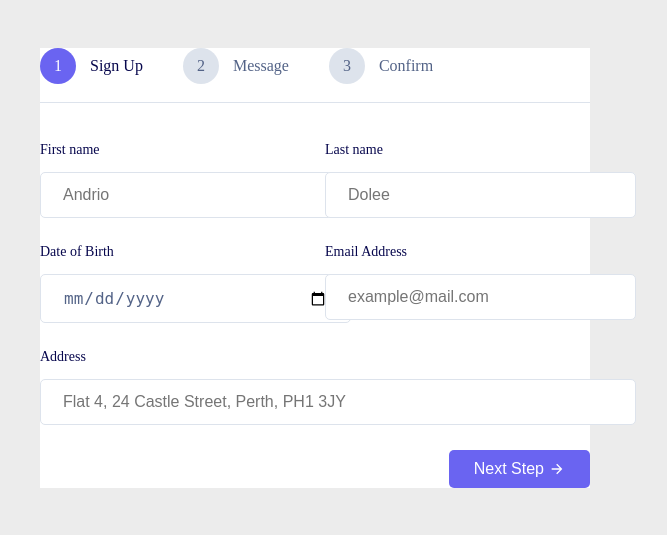
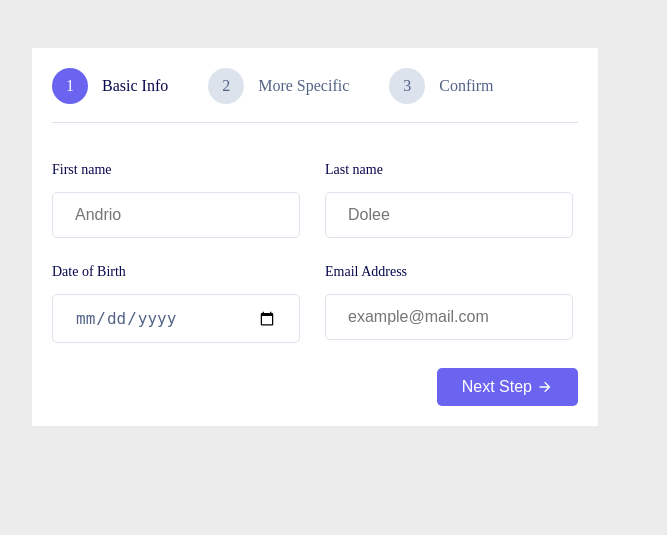
Before and after one commit to Rehaan12345/pathfinders, a Flask app: page /signup in a window 1280 px wide. Shown: the part 80-615 px from the top of the page, without its empty margins (325-992 px from the left). Run offline with Flask 3, Linux system fonts and the light colour scheme; some libraries are stand-ins or nearby versions.

Commit message:
minor adjustments

```diff
--- a/website/auth.py
+++ b/website/auth.py
@@ -13,6 +13,10 @@ def login():
 def logout():
     return render_template("logout.html")
 
-@auth.route("/signup")
+@auth.route("/signup", methods=["GET", "POST"])
 def signup():
+    if request.method == "POST":
+        print("19 - found")
+        return redirect("/signup")
+
     return render_template("signup.html")
--- a/website/static/index.js
+++ b/website/static/index.js
@@ -105,7 +105,9 @@ document.addEventListener("DOMContentLoaded", ()=> {
         stepThree.classList.add('active')
 
         formBackBtn.classList.remove('active')
-        formSubmitBtn.textContent = 'Submit'
+        formSubmitBtn.remove("active")
+        const finalSubmit = document.querySelector("#submitter")
+        finalSubmit.classList.add("active")
         } else if(stepMenuThree.className == 'formbold-step-menu3 active') {
         document.querySelector('form').submit()
         }
--- a/website/static/styles.css
+++ b/website/static/styles.css
@@ -247,7 +247,9 @@ section{
 
 /********** Multi-step signin form (source: https://formbold.com/templates/multi-step-form)  */
 .multistepwrapperwrapper {
-  box-sizing: border-box;
+  display: flex;
+  justify-content: center;
+  align-items: center;
 }
 
 .formbold-main-wrapper {
@@ -262,6 +264,7 @@ section{
   max-width: 550px;
   width: 100%;
   background: white;
+  padding: 20px;
 }
 
 .formbold-steps {
@@ -315,7 +318,7 @@ section{
   width: 50%;
 }
 .formbold-form-input {
-  width: 100%;
+  width: 80%;
   padding: 13px 22px;
   border-radius: 5px;
   border: 1px solid #DDE3EC;
@@ -421,6 +424,12 @@ section{
   color: white;
   cursor: pointer;
 }
+#submitter {
+  display: none;
+}
+#submitter.active {
+  display: block;
+}
 .formbold-btn:hover {
   box-shadow: 0px 3px 8px rgba(0, 0, 0, 0.05);
 }
--- a/website/templates/signup.html
+++ b/website/templates/signup.html
@@ -37,16 +37,16 @@
         <!-- Author: FormBold Team -->
         <!-- Learn More: https://formbold.com -->
         <div class="formbold-form-wrapper">
-          <form action="https://formbold.com/s/FORM_ID" method="POST">
+          <form method="POST">
               <div class="formbold-steps">
                   <ul>
                       <li class="formbold-step-menu1 active">
                           <span>1</span>
-                          Sign Up
+                          Basic Info
                       </li>
                       <li class="formbold-step-menu2">
                           <span>2</span>
-                          Message
+                          More Specific
                       </li>
                       <li class="formbold-step-menu3">
                           <span>3</span>
@@ -101,7 +101,7 @@
                     </div>
                 </div>
 
-                <div>
+                <!-- <div>
                     <label for="address" class="formbold-form-label"> Address </label>
                     <input
                     type="text"
@@ -110,19 +110,26 @@
                     placeholder="Flat 4, 24 Castle Street, Perth, PH1 3JY"
                     class="formbold-form-input"
                     />
-                </div>
+                </div> -->
               </div>
 
               <div class="formbold-form-step-2">
                 <div>
-                  <label for="message" class="formbold-form-label"> Message </label>
+                  <!-- <label for="message" class="formbold-form-label"> Message </label>
                   <textarea
                     rows="6"
                     name="message"
                     id="message"
                     placeholder="Type your message"
                     class="formbold-form-input"
-                  ></textarea>
+                  ></textarea> -->
+                  <p>Are you signing up as a Mentor or Mentee?</p>
+                  <form class="mentorormentee">
+                    <label for="isamentor" class="buttonlabel">Mentor</label>
+                    <input type="radio" name="menteementor" class="buttonradio">
+                    <label for="isamentee" class="buttonlabel">Mentee</label>
+                    <input type="radio" name="menteementor" class="buttonradio">
+                  </form>
                 </div>
               </div>
 
@@ -162,6 +169,7 @@
                       </svg>
                       No! I don’t want it.
                     </button>
+
                   </div>
                 </div>
               </div>
@@ -185,6 +193,19 @@
                     </svg>
                 </button>
               </div>
+              <button class="formbold-btn" id="submitter" type="submit">
+                  Submit
+                  <!-- <svg width="16" height="16" viewBox="0 0 16 16" fill="none" xmlns="http://www.w3.org/2000/svg">
+                  <g clip-path="url(#clip0_1675_1807)">
+                  <path d="M10.7814 7.33312L7.20541 3.75712L8.14808 2.81445L13.3334 7.99979L8.14808 13.1851L7.20541 12.2425L10.7814 8.66645H2.66675V7.33312H10.7814Z" fill="white"/>
+                  </g>
+                  <defs>
+                  <clipPath id="clip0_1675_1807">
+                  <rect width="16" height="16" fill="white"/>
+                  </clipPath>
+                  </defs>
+                  </svg> -->
+              </button>
           </form>
         </div>
       </div>
```
